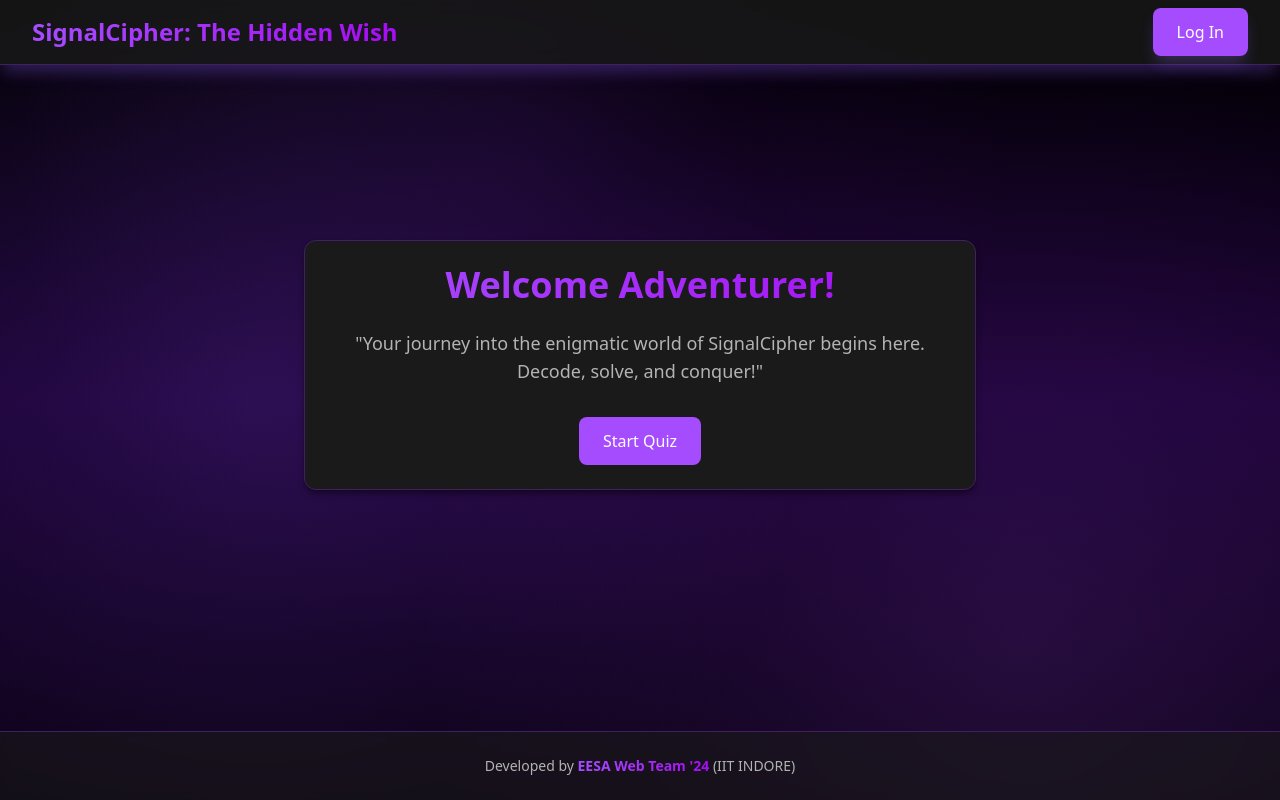
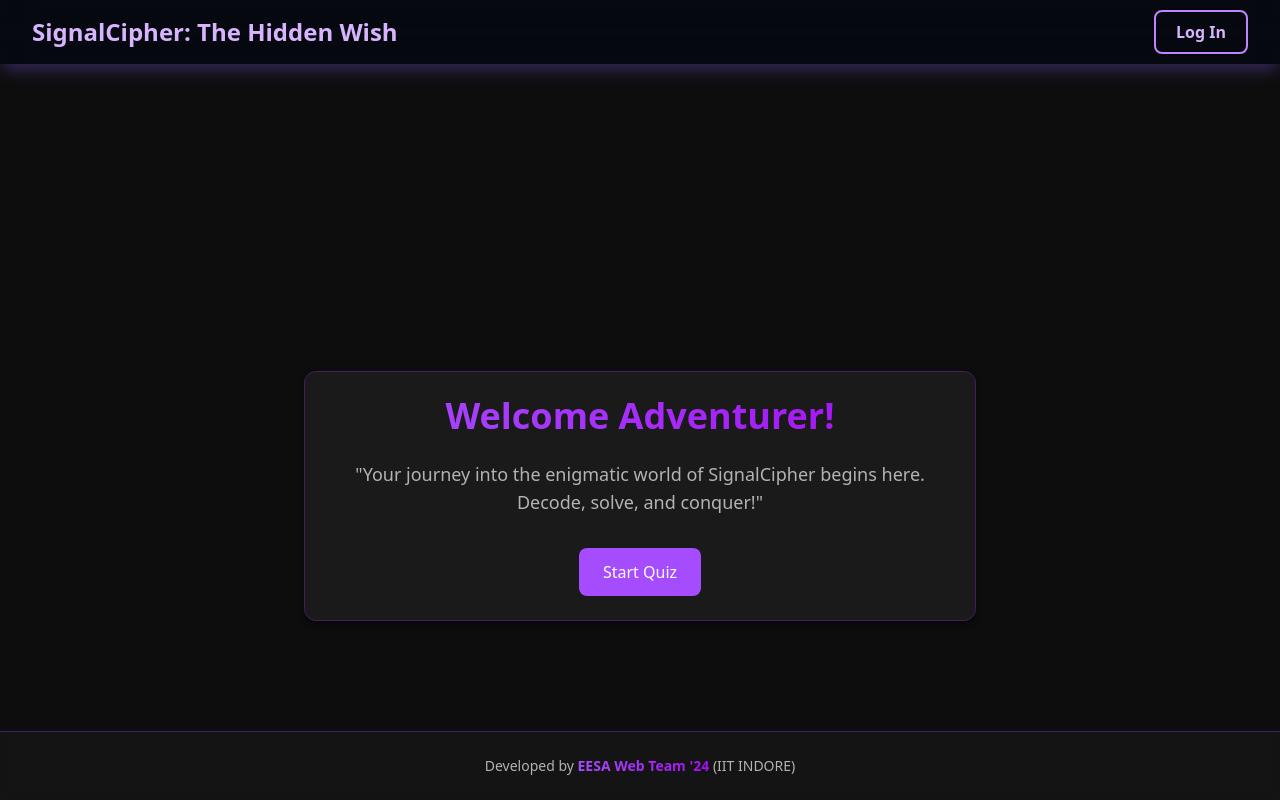
Before and after one commit to priyanshi-mahto/eesa_quiz_1, a React (Create React App) app in the folder client/: page / in a window 1280 px wide. Shown: the top 800 px of the page. Built offline with nearby package versions, Linux system fonts and the light colour scheme.

Commit message:
every page has now better positioning of elements

```diff
--- a/client/src/App.js
+++ b/client/src/App.js
@@ -13,9 +13,9 @@ import Toast from "./components/Toast";
 const App = () => {
   return (
     <Router>
-      <div className="min-h-screen flex flex-col relative">
+      <div className="min-h-screen flex flex-col relative bg-background text-text">
         <Navbar />
-        <main className="flex-1 relative z-10">
+        <main className="flex-1 relative z-10 pt-24 pb-16">
           <Routes>
             <Route path="/" element={<Authentication />} />
             <Route path="/page-one" element={<FirstQuestion />} />
--- a/client/src/components/authentication/Authentication.js
+++ b/client/src/components/authentication/Authentication.js
@@ -37,21 +37,22 @@ const Authentication = () => {
   };
 
   useEffect(() => {
-    if (isAuthenticated) {
+    if (isAuthenticated && user) {
       storeUserInfo();
     }
-  }, [isAuthenticated, navigate]);
+  // eslint-disable-next-line react-hooks/exhaustive-deps
+  }, [isAuthenticated, user]);
 
   if (isLoading) {
     return (
-      <div className="flex items-center justify-center min-h-[calc(100vh-200px)]">
+      <div className="flex items-center justify-center min-h-screen">
         <div className="animate-spin rounded-full h-12 w-12 border-b-2 border-primary"></div>
       </div>
     );
   }
 
   return (
-    <div className="flex items-center justify-center min-h-[calc(100vh-200px)] px-4 py-12 animate-fade-in">
+    <div className="flex items-center justify-center min-h-screen px-4 py-12 animate-fade-in">
       <div className="card max-w-2xl w-full text-center animate-scale-in">
         <h1 className="text-3xl sm:text-4xl font-bold text-gradient mb-6">
           Welcome Adventurer!
@@ -67,9 +68,10 @@ const Authentication = () => {
         </button>
       </div>
 
+      {/* This is the Rules modal you provided */}
       {showRules && (
-        <div className="fixed inset-0 bg-black/50 backdrop-blur-sm flex items-center justify-center p-4 z-50 animate-fade-in">
-          <div className="bg-surface rounded-2xl shadow-xl max-w-2xl w-full max-h-[90vh] overflow-y-auto animate-scale-in">
+        <div className="fixed top-16 bottom-16 inset-x-0 bg-black/50 backdrop-blur-sm flex items-center justify-center p-4 z-50 animate-fade-in">
+          <div className="bg-surface rounded-2xl shadow-xl max-w-2xl w-full max-h-full overflow-y-auto animate-scale-in">
             <div className="p-6 sm:p-8">
               <h2 className="text-2xl sm:text-3xl font-bold text-gradient mb-6 text-center">
                 Rules
@@ -95,7 +97,7 @@ const Authentication = () => {
                 <li className="flex items-start space-x-3">
                   <span className="flex-shrink-0 w-6 h-6 rounded-full bg-primary/10 text-primary flex items-center justify-center text-sm font-bold mt-0.5">3</span>
                   <span>
-                    All flags in the competition must follow the format: <code className="px-2 py-1 bg-surface-hover rounded font-mono text-sm">eesa{'{'} flag{'}'}</code>, (note that flag means answer)
+                    All flags in the competition must follow the format: <code className="px-2 py-1 bg-surface-hover rounded font-mono text-sm">eesa{'{'}flag{'}'}</code>, (note that flag means answer)
                   </span>
                 </li>
                 <li className="flex items-start space-x-3">
--- a/client/src/components/footer/Footer.js
+++ b/client/src/components/footer/Footer.js
@@ -1,7 +1,9 @@
 import React from "react";
 
 const Footer = () => (
-  <footer className="bg-surface/60 border-t border-border mt-auto backdrop-blur-sm relative z-10">
+  // ADDED: fixed, bottom-0, w-full
+  // REMOVED: mt-auto
+  <footer className="fixed bottom-0 w-full bg-surface/60 border-t border-border backdrop-blur-sm z-10">
     <div className="max-w-7xl mx-auto px-4 py-6">
       <p className="text-center text-text-secondary text-sm">
         Developed by <span className="font-semibold text-gradient">EESA Web Team '24</span> (IIT INDORE)
--- a/client/src/components/navbar/Navbar.js
+++ b/client/src/components/navbar/Navbar.js
@@ -2,39 +2,60 @@ import React from "react";
 import { useAuth0 } from "@auth0/auth0-react";
 
 const Navbar = () => {
+  // Destructure the authentication state and methods from the Auth0 hook
   const { loginWithRedirect, logout, isAuthenticated } = useAuth0();
 
   return (
-    <nav className="sticky top-0 z-50 bg-surface/80 border-b border-border backdrop-blur-md shadow-lg">
-      <div className="max-w-7xl mx-auto px-4 sm:px-6 lg:px-8">
-        <div className="flex justify-between items-center h-16">
-          <a
-            href="/"
-            className="flex items-center space-x-2 group"
+    <nav
+      className="
+        fixed top-0 left-0 w-full z-50
+        flex items-center justify-between
+        h-16 px-8
+        bg-gray-950/60 backdrop-blur-lg
+        shadow-lg shadow-black/20
+      "
     >
-            <h4 className="text-xl sm:text-2xl font-bold text-gradient hover:scale-105 transition-transform duration-200">
+      {/* Left Side: Title */}
+      <a href="/" className="text-decoration-none">
+        <h4 className="text-xl md:text-2xl font-bold text-purple-300 hover:text-purple-200 transition-colors">
           SignalCipher: The Hidden Wish
         </h4>
       </a>
 
-          <div className="flex items-center space-x-4">
+      {/* Right Side: Auth Buttons */}
+      <div>
+        {/*
+          This is a ternary operator.
+          - If 'isAuthenticated' is true, it renders the "Log Out" button.
+          - If 'isAuthenticated' is false, it renders the "Log In" button.
+        */}
         {!isAuthenticated ? (
           <button
             onClick={() => loginWithRedirect()}
-                className="btn-primary text-sm sm:text-base shadow-lg hover:shadow-xl"
+            className="
+              font-semibold text-purple-300
+              border-2 border-purple-400
+              py-2 px-5 rounded-lg
+              hover:bg-purple-400 hover:text-white
+              transition-all duration-300 ease-in-out
+            "
           >
             Log In
           </button>
         ) : (
           <button
-                onClick={() => logout({ returnTo: window.location.origin })}
-                className="btn-secondary text-sm sm:text-base"
+            onClick={() => logout({ logoutParams: { returnTo: window.location.origin } })}
+            className="
+              font-semibold text-purple-300
+              border-2 border-purple-400
+              py-2 px-5 rounded-lg
+              hover:bg-purple-400 hover:text-white
+              transition-all duration-300 ease-in-out
+            "
           >
             Log Out
           </button>
         )}
-          </div>
-        </div>
       </div>
     </nav>
   );
```
Lines whose indentation alone changed are shown as unchanged.
